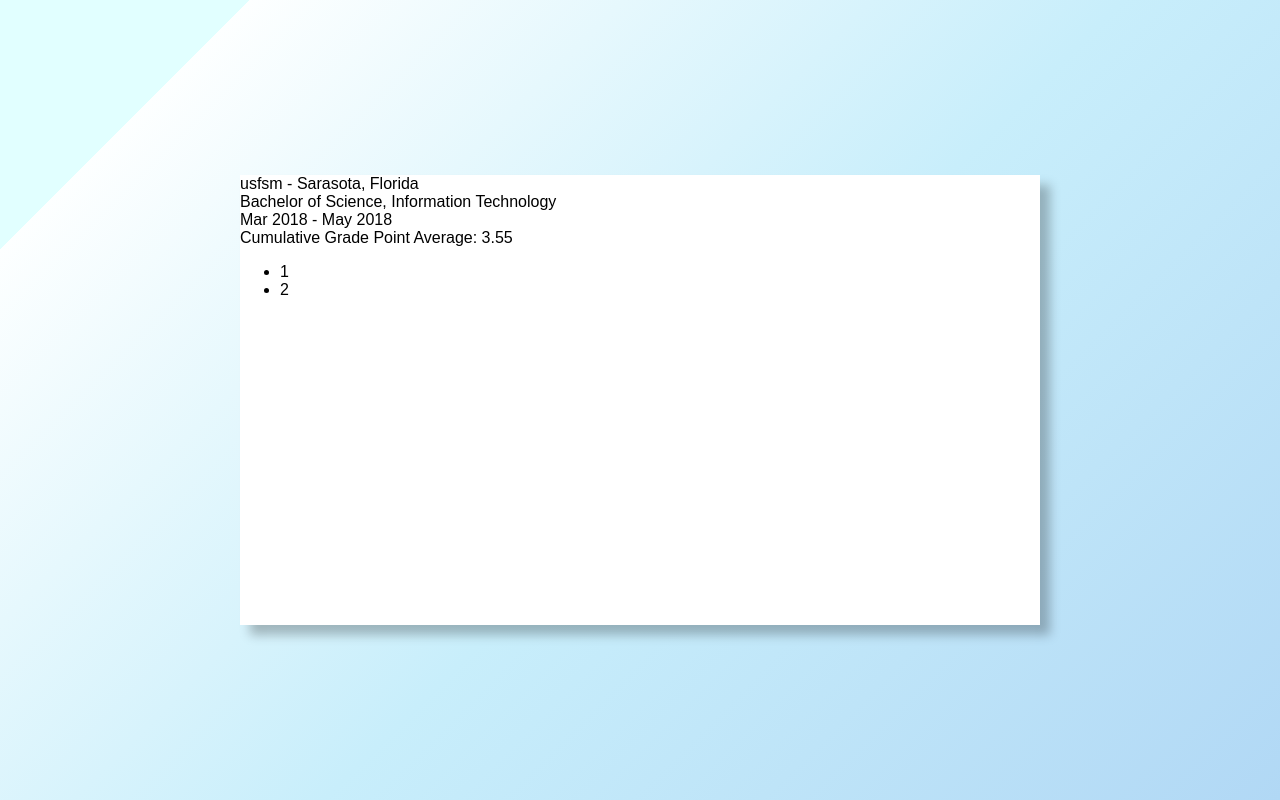
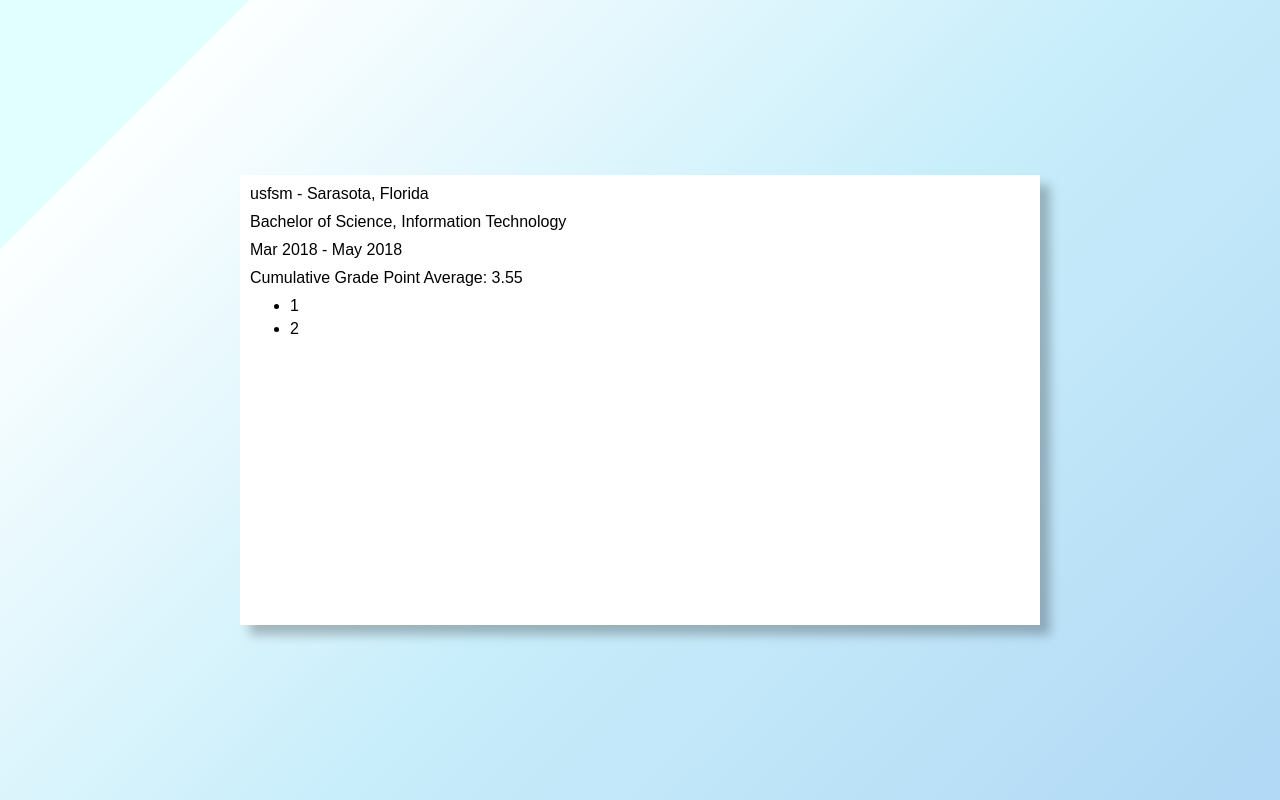
Before and after one commit to coryschimm/react-resume-site, a React (Create React App) app: page / in a window 1280 px wide. Both pictures are taken after a click on the element "Education". Built offline with nearby package versions, Linux system fonts and the light colour scheme.

Commit message:
prettied up all of the views.

```diff
--- a/src/EducationView.js
+++ b/src/EducationView.js
@@ -6,9 +6,20 @@
   flex-direction: column;
   width: 100%;
   height: 100%;
+  padding: 10px;
 `;
 
-const EducationSection = styled.div``;
+const EducationSection = styled.div`
+  padding-bottom: 10px;
+`;
+
+const HighlightList = styled.ul`
+  margin: 0;
+`;
+
+const HighlightItem = styled.li`
+  padding-bottom: 5px;
+`;
 
 class EducationView extends Component {
   constructor() {
@@ -26,7 +37,7 @@
     console.log("><><>", education);
     return education.highlights.map(highlight => {
       console.log("SADASDSA", highlight);
-      return <li>{highlight}</li>;
+      return <HighlightItem>{highlight}</HighlightItem>;
     });
   }
 
@@ -43,7 +54,9 @@
           <EducationSection>
             {"Cumulative Grade Point Average: " + education.gpa}
           </EducationSection>
-          <ul>{this.getEducationHighlights(education)}</ul>
+          <HighlightList>
+            {this.getEducationHighlights(education)}
+          </HighlightList>
         </React.Fragment>
       );
     });
--- a/src/ExperienceView.js
+++ b/src/ExperienceView.js
@@ -6,16 +6,26 @@
   flex-direction: column;
   width: 100%;
   height: 100%;
+  padding: 10px;
 `;
 
-const ExperienceSection = styled.div``;
+const ExperienceSection = styled.div`
+  padding-bottom: 10px;
+`;
+
+const HighlightList = styled.ul`
+  margin: 0;
+`;
+
+const HighlightItem = styled.li`
+  padding-bottom: 5px;
+`;
 
 class ExperienceView extends Component {
   constructor() {
     super();
     this.state = {
-      visible: false,
-      text: "anime"
+      visible: false
     };
 
     this.getExperience = this.getExperience.bind(this);
@@ -24,7 +34,7 @@
 
   getPositionHighlights(highlights) {
     return highlights.map(highlight => {
-      return <li>{highlight}</li>;
+      return <HighlightItem>{highlight}</HighlightItem>;
     });
   }
 
@@ -37,7 +47,9 @@
           </ExperienceSection>
           <ExperienceSection>{position.position}</ExperienceSection>
           <ExperienceSection>{position.duration}</ExperienceSection>
-          <ul>{this.getPositionHighlights(position.highlights)}</ul>
+          <HighlightList>
+            {this.getPositionHighlights(position.highlights)}
+          </HighlightList>
         </React.Fragment>
       );
     });
--- a/src/SkillsView.js
+++ b/src/SkillsView.js
@@ -6,6 +6,7 @@
   flex-direction: column;
   width: 100%;
   height: 100%;
+  padding: 10px;
 `;
 
 const ExperienceSection = styled.div``;
```
